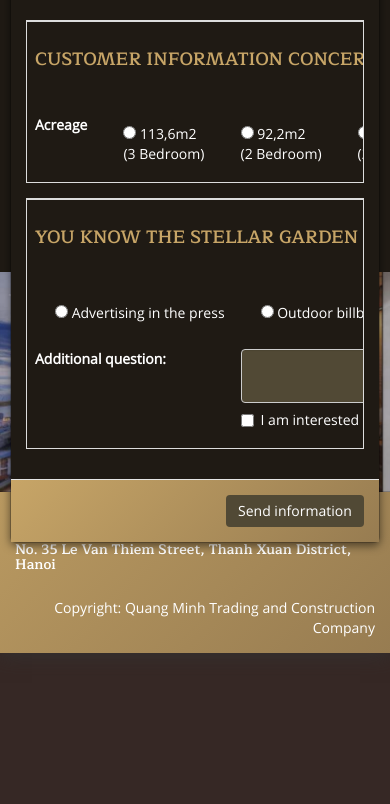
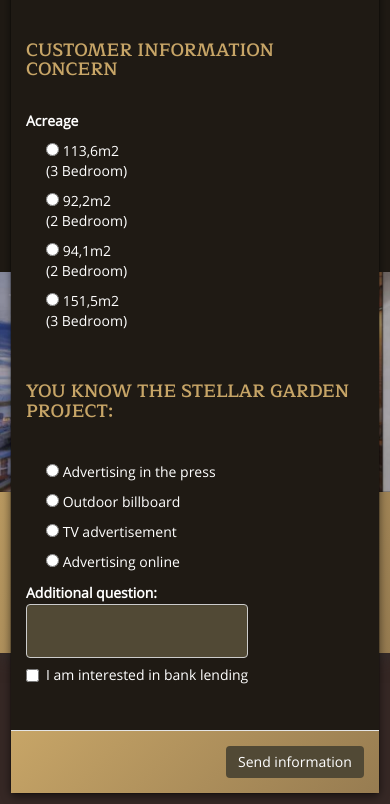
Before and after one commit to vinhan16sep/stellar, a CodeIgniter app: page /stellar/index.php/faq/index in a window 390 px wide, after a click on "APARTMENT REGISTRATION". Shown: the part 416-1220 px from the top of the page. Run offline with CodeIgniter, Linux system fonts and the light colour scheme; data comes from the database, SQL or seed files in the repository; lists and menus that the app fills with data are empty; some libraries are stand-ins or nearby versions; some web fonts are replaced.

Commit message:
change register table on devices to column view

```diff
--- a/application/views/templates/public_parts/master_footer_view.php
+++ b/application/views/templates/public_parts/master_footer_view.php
@@ -67,7 +67,7 @@
                 <th><input type="number" class="form-control" id="InputFax"  name="fax"  placeholder="<?php echo $this->lang->line('CUSTOMER_INFORMATION_Fax'); ?>"></th>
             </tr>-->
         </table>
-        <div class="table-responsive">
+        <div class="table-mobile">
             <table class="table">
                 <tr>
                     <th colspan="5"><h4 class="title"><?php echo $this->lang->line('CUSTOMER_INFORMATION_CONCERN'); ?></h4></th>
@@ -102,7 +102,7 @@
             </table>
         </div>
 
-        <div class="table-responsive">
+        <div class="table-mobile">
             <table class="table">
                 <tr>
                     <th colspan="4"><h4 class="title"><?php echo $this->lang->line('CUSTOMER_INFORMATION_Know_STELLAR'); ?></h4></th>
--- a/assets/public/style.css
+++ b/assets/public/style.css
@@ -551,6 +551,13 @@ ul.nav .sub_nav > ul{
 	color:#fff;
 }
 
+@media (max-width: 768px) {
+	#register .table-mobile table tr th{
+		display: table-row;
+		border-top-color: transparent;
+	}
+}
+
 #register table input, #register table textarea{
 	background:#514935;
 	color:#fff;
```
